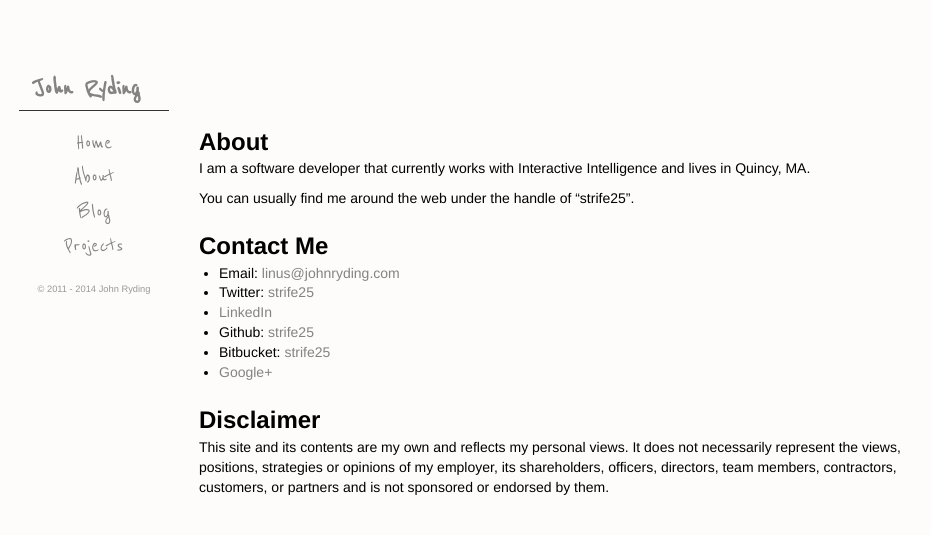
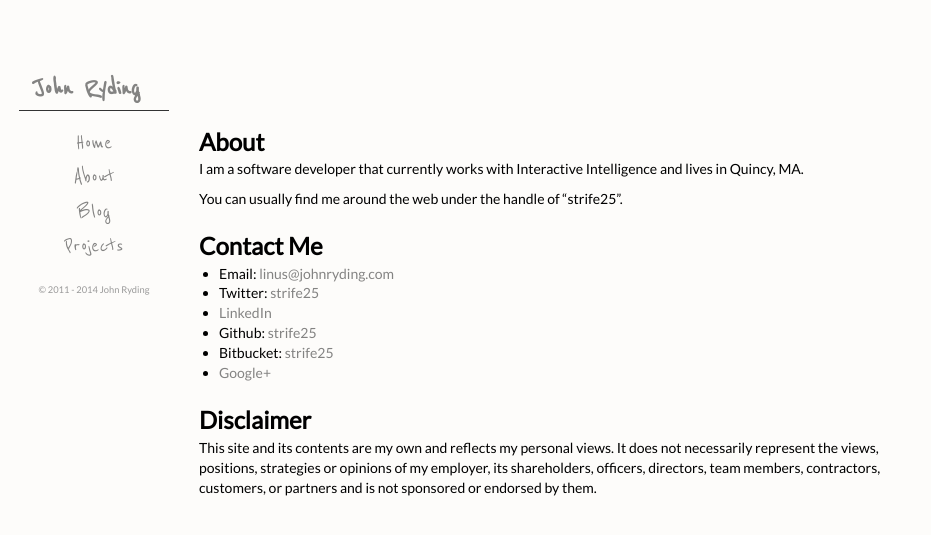
Before and after one commit to linusthe3rd/strife25.github.io, a Jekyll site: the page built from about/index.md, in a window 1280 px wide. Shown: the top 535 px of the page, without its empty margins (171-1102 px from the left). Built offline with Jekyll 4.4.1, drawn with Linux system fonts in a browser that asks for light colours.

Commit message:
Change body font to Lato

```diff
--- a/_layouts/default.html
+++ b/_layouts/default.html
@@ -9,6 +9,7 @@
         {% include seo_header.html %}
         <link rel="alternate" type="application/rss+xml" title="{{ site.name }}" href="{{ site.url }}/feed.xml">
         <link href='http://fonts.googleapis.com/css?family=Reenie+Beanie' rel='stylesheet' type='text/css'>
+        <link href='http://fonts.googleapis.com/css?family=Lato' rel='stylesheet' type='text/css'>
 
         <link rel="stylesheet" href="/assets/css/common.css">
     </head>
--- a/assets/css/common.css
+++ b/assets/css/common.css
@@ -6,7 +6,7 @@
   padding: 0;
 }
 html, body {
-  font-family: Helvetica, Arial, Verdana, sans-serif;
+  font-family: 'Lato', 'Helvetica Neue', Helvetica, Arial, Verdana, sans-serif;
   font-size: 14px;
 }
 body {
```
